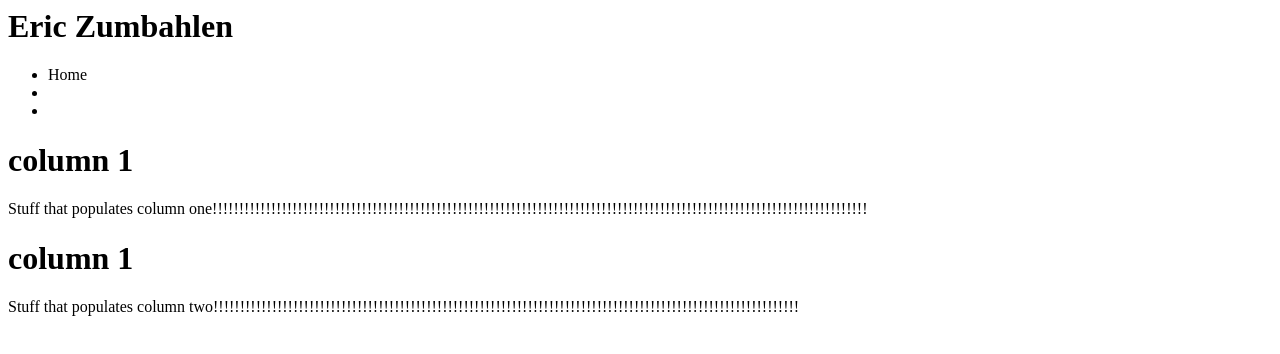
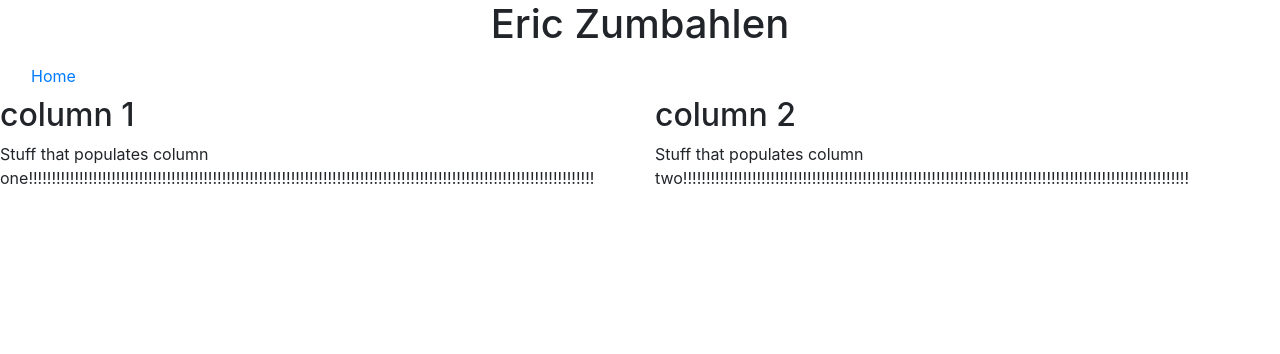
Before and after one commit to zoomy87/it354Assignment1, a plain HTML site: page index.html in a window 1280 px wide. Drawn offline with nearby package versions, Linux system fonts and the light colour scheme.

Commit message:
Added pics, CDNs to index

```diff
--- a/index.html
+++ b/index.html
@@ -1,10 +1,13 @@
+<header>
+    <link rel="stylesheet" href="https://maxcdn.bootstrapcdn.com/bootstrap/4.0.0/css/bootstrap.min.css" integrity="sha384-Gn5384xqQ1aoWXA+058RXPxPg6fy4IWvTNh0E263XmFcJlSAwiGgFAW/dAiS6JXm" crossorigin="anonymous">
+</header>
 <body>
-    <h1>Eric Zumbahlen</h1>
+    <span class="text-center"><h1>Eric Zumbahlen</h1></span>
     <nav class="navbar navbar-default" data-spy="affix">
         <div class="container-fluid ">
             <div class="navbar-header">
                 <ul class= "nav navbar-nav">
-                    <li href="#home">Home</li>
+                    <li> <a href="#home">Home</a></li>
                     <li></li>
                     <li></li>
                 </ul>
@@ -14,13 +17,21 @@
     <div>
         <div class="row">
             <div id="home" class="col">
-                <h1>column 1</h1>
+                <h2>column 1</h2>
                 <p>Stuff that populates column one!!!!!!!!!!!!!!!!!!!!!!!!!!!!!!!!!!!!!!!!!!!!!!!!!!!!!!!!!!!!!!!!!!!!!!!!!!!!!!!!!!!!!!!!!!!!!!!!!!!!!!!!!!!!!!!!!!!!!!!!!!!</p>
             </div>
             <div id="col2" class="col">
-                    <h1>column 1</h1>
+                    <h2>column 2</h2>
                     <p>Stuff that populates column two!!!!!!!!!!!!!!!!!!!!!!!!!!!!!!!!!!!!!!!!!!!!!!!!!!!!!!!!!!!!!!!!!!!!!!!!!!!!!!!!!!!!!!!!!!!!!!!!!!!!!!!!!!!!!!</p>
             </div>
         </div>
     </div>
+    <div>
+
+    </div>
+
+    <script src="https://code.jquery.com/jquery-3.2.1.slim.min.js" integrity="sha384-KJ3o2DKtIkvYIK3UENzmM7KCkRr/rE9/Qpg6aAZGJwFDMVNA/GpGFF93hXpG5KkN" crossorigin="anonymous"></script>
+    <script src="https://cdnjs.cloudflare.com/ajax/libs/popper.js/1.12.9/umd/popper.min.js" integrity="sha384-ApNbgh9B+Y1QKtv3Rn7W3mgPxhU9K/ScQsAP7hUibX39j7fakFPskvXusvfa0b4Q" crossorigin="anonymous"></script>
+    <script src="https://maxcdn.bootstrapcdn.com/bootstrap/4.0.0/js/bootstrap.min.js" integrity="sha384-JZR6Spejh4U02d8jOt6vLEHfe/JQGiRRSQQxSfFWpi1MquVdAyjUar5+76PVCmYl" crossorigin="anonymous"></script>
+
 </body>
```
Also changed, not shown: pics/FamilyPic.JPG (added), pics/VincentAndMe.JPG (added), 1 other file.
